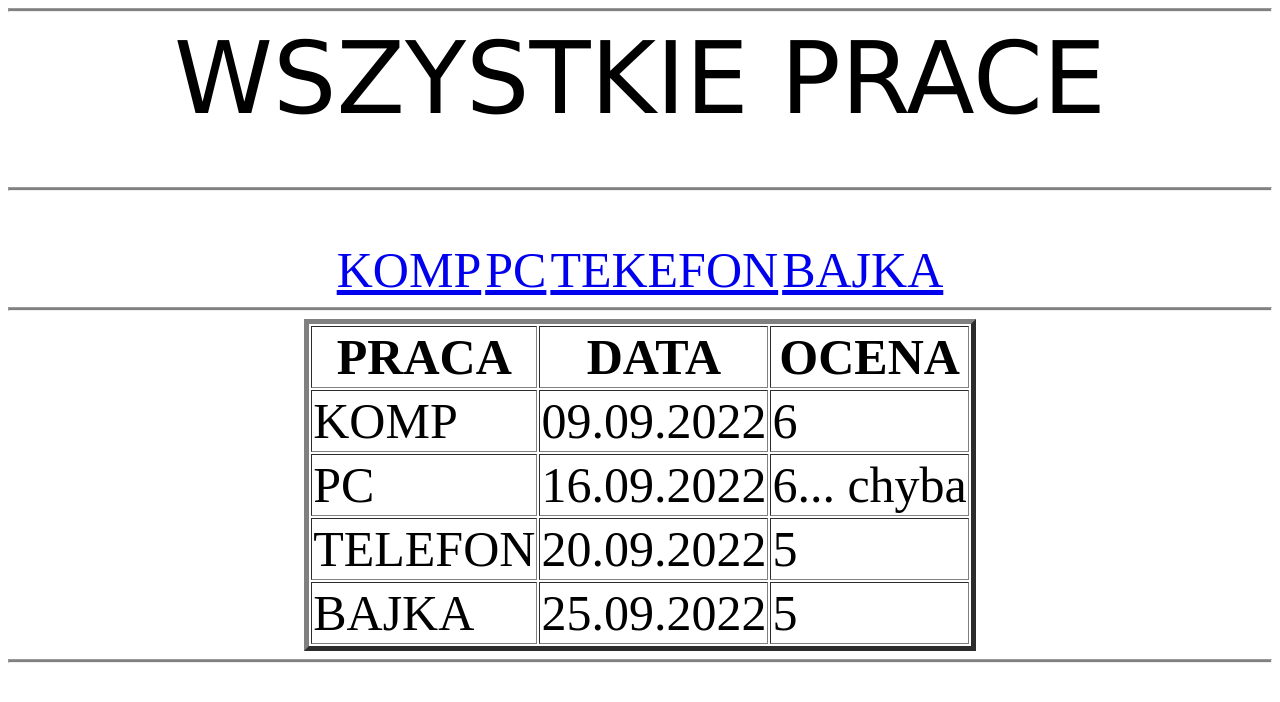
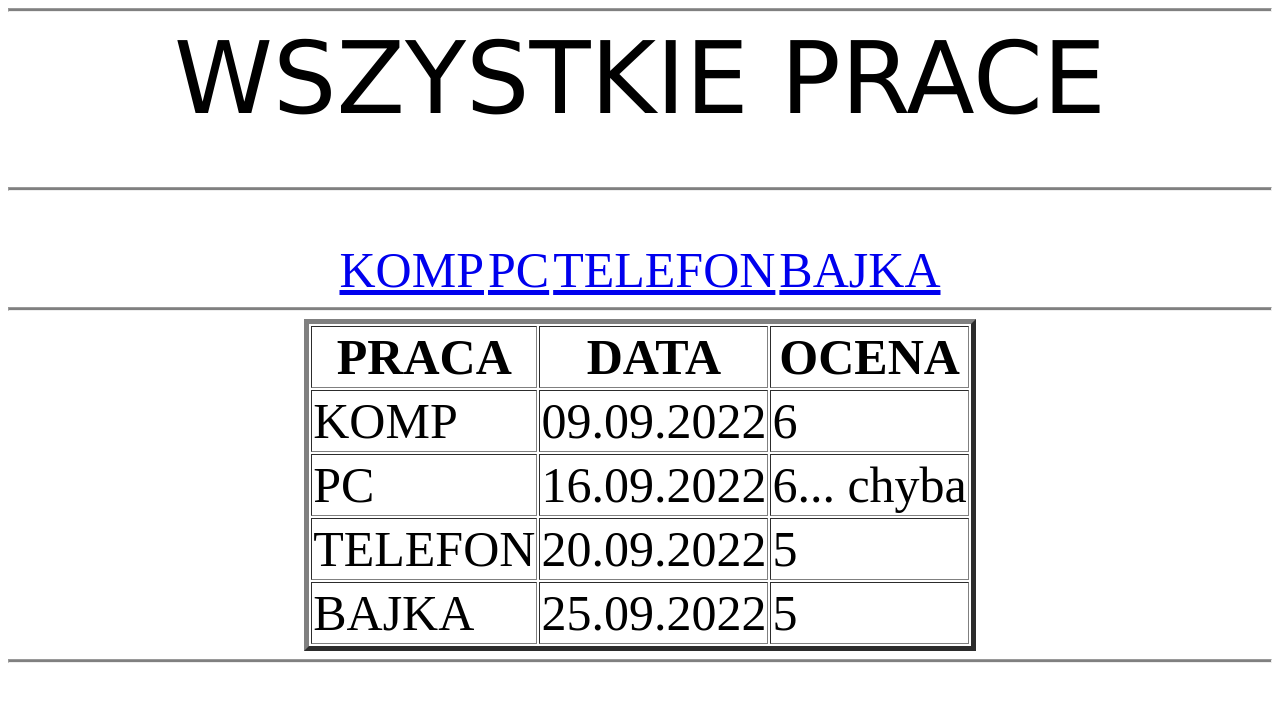
Before and after one commit to onenineone/trzystrony, a plain HTML site: page index.html in a window 1280 px wide. Drawn offline with Linux system fonts and the light colour scheme.

Commit message:
Update index.html

```diff
--- a/index.html
+++ b/index.html
@@ -38,7 +38,7 @@
 
         <a style="font-size:50px" href="komp.html"> KOMP</a>
         <a style="font-size:50px" href="stacjonarny.html"> PC</a>
-        <a style="font-size:50px" href="telefon.html"> TEKEFON</a>
+        <a style="font-size:50px" href="telefon.html"> TELEFON</a>
         <a style="font-size:50px" href="bajka.html"> BAJKA</a>
 
 
```
